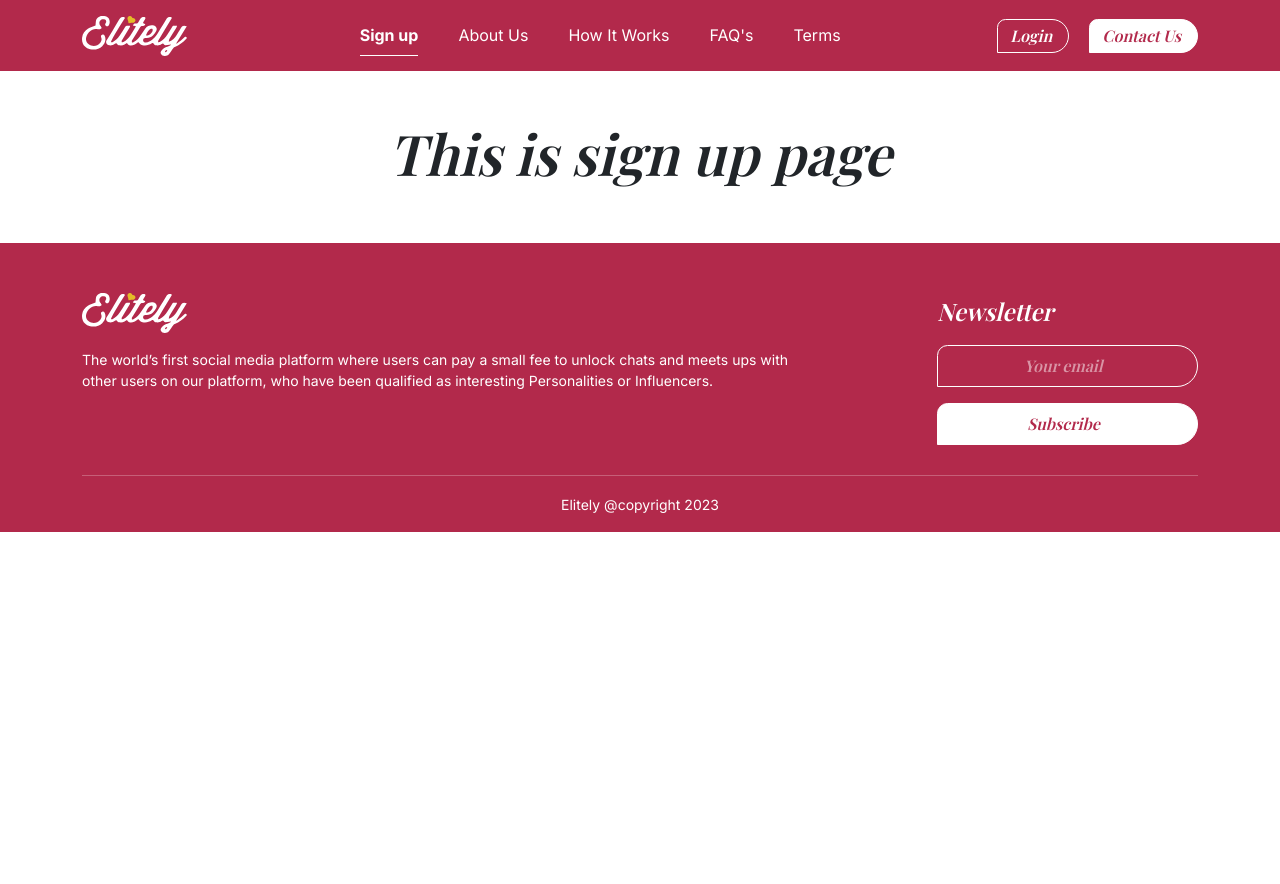
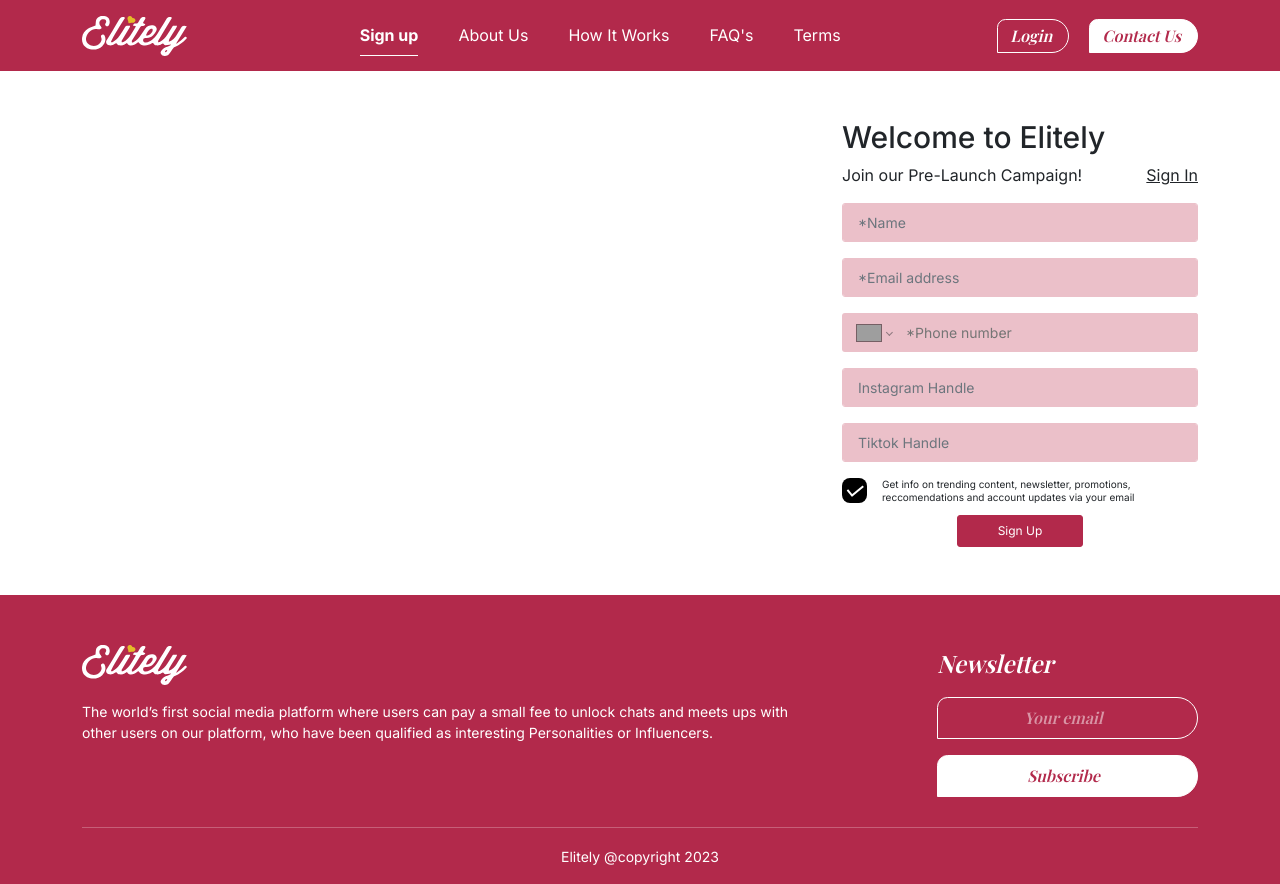
Before and after one commit to bagasranggen/elitely-landing, a Next.js app: page / in a window 1280 px wide. Before the commit the page ends 800 px from the top, so only its background shows below. Built offline with nearby package versions, Linux system fonts and the light colour scheme; grey boxes are pictures that could not be loaded.

Commit message:
Add signup form

```diff
--- /dev/null
+++ b/src/components/common/checkbox/Checkbox.tsx
@@ -0,0 +1,39 @@
+import React from 'react';
+
+import type { MainVariantProps } from "@/@type/common";
+
+export type CheckboxProps = {
+    className?: string;
+    option?: {
+        variant?: MainVariantProps;
+    };
+    checkbox: {
+        id: string;
+        label: string;
+        value: string;
+    }
+};
+
+const Checkbox = ({ className, checkbox, option }: CheckboxProps): React.ReactElement => {
+    const checkboxVariant = option?.variant ? ` form-check--${option.variant}` : '';
+    const checkboxClass = `${checkboxVariant}${className ? ` ${className}` : ''}`;
+
+    return (
+        <div className={`form-check${checkboxClass}`}>
+            <input
+                className="form-check-input"
+                type="checkbox"
+                value={checkbox.value}
+                id={checkbox.id}
+                defaultChecked
+                hidden />
+            <label
+                className="form-check-label"
+                htmlFor={checkbox.id}>
+                {checkbox.label}
+            </label>
+        </div>
+    );
+};
+
+export default Checkbox;
--- a/src/components/common/input/Input.tsx
+++ b/src/components/common/input/Input.tsx
@@ -1,15 +1,18 @@
-import React from 'react';
+import React, { useState } from 'react';
 import dynamic from "next/dynamic";
 
-import type {MainColorProps, MainVariantProps} from "@/@type/common";
-import type {MainSizeProps} from "@/@type/common";
+import type { MainColorProps, MainVariantProps } from "@/@type/common";
+import type { MainSizeProps } from "@/@type/common";
 
-import {InputSelectProps as ComponentInputSelectProps} from "@/components/common/input/inputSelect/InputSelect";
+import { InputSelectProps as ComponentInputSelectProps } from "@/components/common/input/inputSelect/InputSelect";
 
-const InputSelect = dynamic(import('@/components/common/input/inputSelect/InputSelect'), {ssr: false})
+import 'react-phone-number-input/style.css';
+
+const InputSelect = dynamic(import('@/components/common/input/inputSelect/InputSelect'), { ssr: false });
+const PhoneInput = dynamic(import('react-phone-number-input'), { ssr: false });
 
 type InputRegularProps = {
-    type?: 'text' | 'email' | 'number' | 'tel';
+    type?: 'text' | 'email' | 'number' | 'tel' | 'tel-with-flag';
     options?: never;
 }
 
@@ -31,31 +34,65 @@
         id: string;
         label?: string;
         placeholder?: string;
+        required?: boolean;
     } & (InputRegularProps | InputSelectProps))
 };
 
-const Input = ({className, option, input}: InputProps): React.ReactElement => {
+const Input = ({ className, option, input }: InputProps): React.ReactElement => {
     const formStyle = option?.variant ? `form--${option.variant}` : '';
     const formColor = option?.color ? ` form--${option.color}` : '';
     const formSize = (option?.size && option?.size !== 'md') ? ` form--${option.size}` : '';
-    const formIsDropdown = input.type === 'select' ? ' form--dropdown' : ''
-    const formClass = `${formStyle}${formIsDropdown}${formColor}${formSize}${className ? ` ${className}` : ''}`
+    const formIsDropdown = input.type === 'select' ? ' form--dropdown' : '';
+    const formClass = `${formStyle}${formIsDropdown}${formColor}${formSize}${className ? ` ${className}` : ''}`;
 
-    const InputBlock = option?.isMultiline ? 'textarea' : 'input'
+    const InputBlock = option?.isMultiline ? 'textarea' : 'input';
+
+    let inputElement: any = '';
+
+    const [ value, setValue ] = useState<string>();
+
+    switch (input.type) {
+        case 'select':
+            inputElement = <InputSelect input={input} />;
+            break;
+
+        case 'tel-with-flag':
+            inputElement = <>
+                <input
+                    id={input.id}
+                    name={input.id}
+                    type="text"
+                    defaultValue={value}
+                    {...input?.required && { required: input?.required }}
+                    hidden />
+                <PhoneInput
+                    placeholder={input.placeholder}
+                    defaultCountry="SG"
+                    value={value}
+                    onChange={setValue}
+                />
+            </>;
+            break;
+
+        default:
+            inputElement = <InputBlock
+                {...!option?.isMultiline && { type: input?.type ?? 'text' }}
+                {...option?.isMultiline && { rows: typeof option.isMultiline === 'number' ? option.isMultiline : 5 }}
+                {...input?.required && { required: input?.required }}
+                className={`form-control${option?.align ? ` text-${option.align}` : ''}`}
+                id={input.id}
+                placeholder={input.placeholder} />;
+            break;
+    }
 
     return (
         <div className={formClass}>
             {input.label && <label
                 htmlFor={input.id}
                 className="form-label">{input.label}</label>}
-            {input.type === 'select' ? <InputSelect input={input} /> : <InputBlock
-                {...!option?.isMultiline && {type: input?.type ?? 'text'}}
-                {...option?.isMultiline && {rows: typeof option.isMultiline === 'number' ? option.isMultiline : 5}}
-                className={`form-control${option?.align ? ` text-${option.align}` : ''}`}
-                id={input.id}
-                placeholder={input.placeholder} />}
+            {inputElement}
         </div>
-    )
+    );
 };
 
 export default Input;
--- a/src/pages/index.tsx
+++ b/src/pages/index.tsx
@@ -1,8 +1,10 @@
 import React from 'react';
 
-import {Container} from "react-bootstrap";
-import HeadingOffset from "@/components/common/heading/headingOffset/HeadingOffset";
+import { Col, Container, Row } from "react-bootstrap";
 import HeaderHead from "@/components/layout/header/headerHead/HeaderHead";
+import Input from "@/components/common/input/Input";
+import Button, { ButtonContainer } from "@/components/common/button/Button";
+import Checkbox from "@/components/common/checkbox/Checkbox";
 
 export type IndexProps = {};
 
@@ -10,12 +12,73 @@
     <>
         <HeaderHead />
 
-        <Container className='my-5'>
-            <HeadingOffset
-                className='text-center'
-                option={{level: "h1", animation: {position: 'top'}}}>This is sign up page</HeadingOffset>
+        <Container className="my-5">
+
+            <Row className="justify-content-end form-sign__wrapper">
+                <Col md={4}>
+                    <h1>Welcome to Elitely</h1>
+
+                    <Row className="form-sign__greetings">
+                        <Col><p>Join our Pre-Launch Campaign!</p></Col>
+                        <Col xs="auto"><a
+                            href="#"
+                            className="text-decoration-underline">Sign In</a></Col>
+                    </Row>
+
+                    <form
+                        action=""
+                        onSubmit={(e: any) => {
+                            e.preventDefault();
+                        }}>
+
+                        <Input
+                            className="mb-3"
+                            option={{ variant: 'block', color: 'primary' }}
+                            input={{ type: 'text', id: 'signName', placeholder: '*Name', required: true }} />
+
+                        <Input
+                            className="mb-3"
+                            option={{ variant: 'block', color: 'primary' }}
+                            input={{ type: 'email', id: 'signEmail', placeholder: '*Email address', required: true }} />
+
+                        <Input
+                            className="mb-3"
+                            option={{ variant: 'block', color: 'primary' }}
+                            input={{
+                                type: 'tel-with-flag',
+                                id: 'signTel',
+                                placeholder: '*Phone number',
+                                required: true
+                            }} />
+
+                        <Input
+                            className="mb-3"
+                            option={{ variant: 'block', color: 'primary' }}
+                            input={{ type: 'email', id: 'signEmail', placeholder: 'Instagram Handle' }} />
+
+                        <Input
+                            className="mb-3"
+                            option={{ variant: 'block', color: 'primary' }}
+                            input={{ type: 'email', id: 'signEmail', placeholder: 'Tiktok Handle' }} />
+
+                        <Checkbox
+                            option={{ variant: 'regular' }}
+                            checkbox={{
+                                id: 'newsOpt',
+                                label: 'Get info on trending content, newsletter, promotions, reccomendations and account updates via your email',
+                                value: 'newsOpt'
+                            }} />
+
+                        <ButtonContainer className="mt-2 text-center">
+                            <Button
+                                option={{ variant: 'regular', color: 'primary', size: 'lg' }}
+                                button={{ type: "submit", label: 'Sign Up' }} />
+                        </ButtonContainer>
+                    </form>
+                </Col>
+            </Row>
         </Container>
     </>
-)
+);
 
 export default Index;
--- a/src/styles/scss/abstracts/_variables.scss
+++ b/src/styles/scss/abstracts/_variables.scss
@@ -1,5 +1,6 @@
 // Color
 $e-primary: #B2294B;
+$e-m-primary: #EBC0C9;
 $e-l-primary: #F7EAED;
 $e-secondary: #E4BC28;
 $e-l-secondary: #FCF8E9;
@@ -8,6 +9,7 @@
 $e-d-light: #F5F5F5;
 $e-dark: #334155;
 $e-l-dark: #2D2D2D;
+$e-body-color: var(--bs-body-color);
 
 $main-color-set: (
         primary: (regular: $e-primary, light: $e-l-primary),
@@ -17,6 +19,7 @@
 
 // Font Sizes
 $font-sizes-set: (
+        10: (size: 10px, line-height: 13px),
         12: (size: 12px, line-height: 18px),
         14: (size: 14px, line-height: 21px),
         16: (size: 16px, line-height: 24px),
--- a/src/styles/scss/components/_button.scss
+++ b/src/styles/scss/components/_button.scss
@@ -42,4 +42,14 @@
         }
     }
 
+    &--regular {
+        @include btn-regular();
+
+        &.btn {
+            &--primary {
+                @include btn-regular-color($e-primary, $white);
+                @include btn-regular-hover-color($e-l-primary, $e-primary)
+            }
+        }
+    }
 }
--- a/src/styles/scss/components/_form.scss
+++ b/src/styles/scss/components/_form.scss
@@ -34,4 +34,18 @@
             }
         }
     }
+
+    &-sign {
+        &__wrapper {
+            h1 {
+                @extend %fs-30;
+            }
+        }
+
+        &__greetings {
+            a {
+                color: $e-body-color;
+            }
+        }
+    }
 }
--- a/src/styles/scss/components/_input.scss
+++ b/src/styles/scss/components/_input.scss
@@ -1,4 +1,12 @@
 .form {
+    &--block {
+        @include input-block();
+
+        &.form--primary {
+            @include input-block-color($e-m-primary);
+        }
+    }
+
     &--outline {
         &.form {
             &--light {
@@ -105,3 +113,69 @@
 
     }
 }
+
+.form-check {
+    &--regular {
+        @extend %position-relative;
+
+        padding-left: 0;
+
+        &:before {
+            @extend %position-absolute;
+
+            top: 0;
+            left: 0;
+
+            content: '';
+            display: block;
+            width: 25px;
+            height: 25px;
+            border-radius: 8px;
+            background-color: $black;
+            pointer-events: none;
+        }
+
+        label {
+            @extend %fs-10;
+
+            cursor: pointer;
+            padding-left: 40px;
+
+            &:before,
+            &:after {
+                @extend %position-absolute;
+
+                content: '';
+                height: 2px;
+                background-color: #fff;
+                opacity: 0;
+                pointer-events: none;
+
+                @include make-transition(opacity);
+            }
+
+            &:before {
+                width: 8px;
+                left: 4px;
+                top: 14px;
+                transform: rotate(50deg);
+            }
+
+            &:after {
+                width: 15px;
+                left: 8px;
+                top: 12px;
+                transform: rotate(-40deg);
+            }
+        }
+
+        input:checked {
+            ~ label {
+                &:before,
+                &:after {
+                    opacity: 1;
+                }
+            }
+        }
+    }
+}
--- a/src/styles/scss/mixins/_input.scss
+++ b/src/styles/scss/mixins/_input.scss
@@ -1,3 +1,60 @@
+@mixin input-block() {
+    input,
+    .PhoneInput {
+        border-radius: 3px;
+    }
+
+
+    input {
+        @extend %fs-14;
+
+        padding: 8px 15px;
+        border-radius: 3px;
+    }
+
+
+    .PhoneInput {
+        .PhoneInputCountry {
+            padding-left: 15px;
+        }
+
+        .PhoneInputInput {
+            padding-top: 9px;
+            padding-bottom: 9px;
+            padding-left: 9px;
+            outline: none;
+            border-width: 0;
+        }
+    }
+}
+
+@mixin input-block-color($color) {
+    input,
+    .PhoneInput {
+        background-color: $color;
+        border-color: $color;
+    }
+
+    input,
+    .PhoneInput {
+        @include focus-active() {
+            box-shadow: 0 0 0 0.25rem transparentize($color, .75);
+        }
+    }
+
+    .PhoneInput {
+        @include make-transition(box-shadow);
+
+        &:focus-within {
+            box-shadow: 0 0 0 0.25rem transparentize($color, .75)
+        }
+
+        input {
+            box-shadow: none;
+        }
+    }
+}
+
 @mixin input-outline() {
     @include theme-border-radius();
     @include theme-border-spacing();
```
Also changed, not shown: src/pages/_app.tsx (+4 -3 lines), src/styles/scss/mixins/_button.scss (+28 -0 lines).
